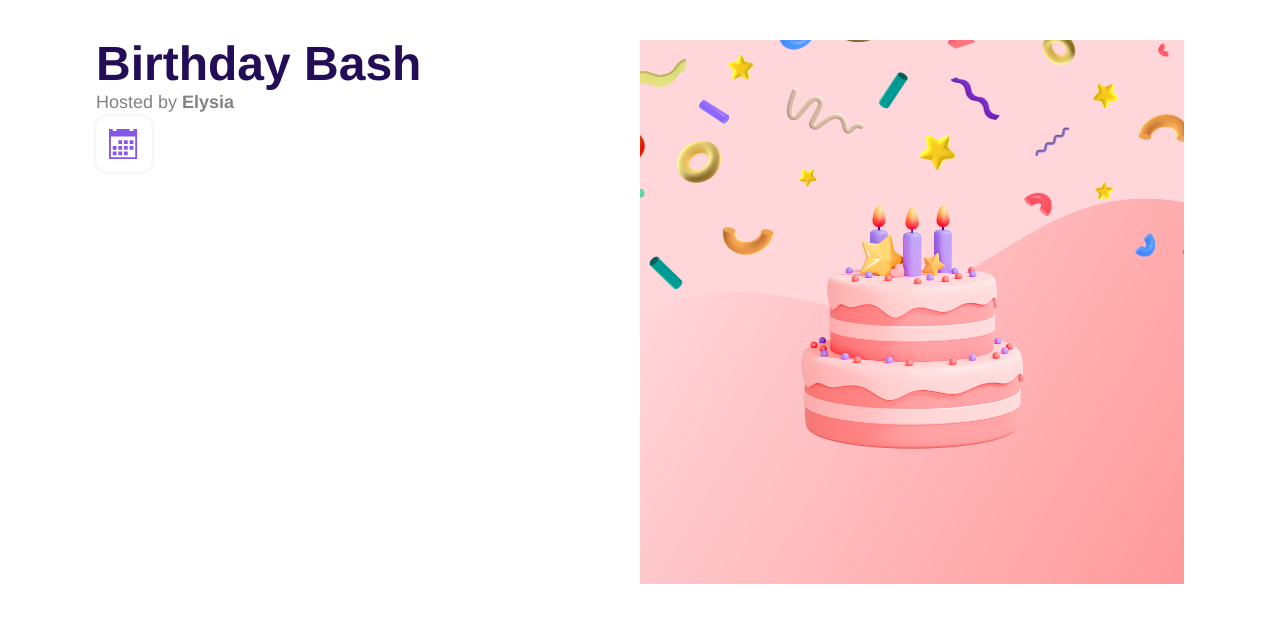
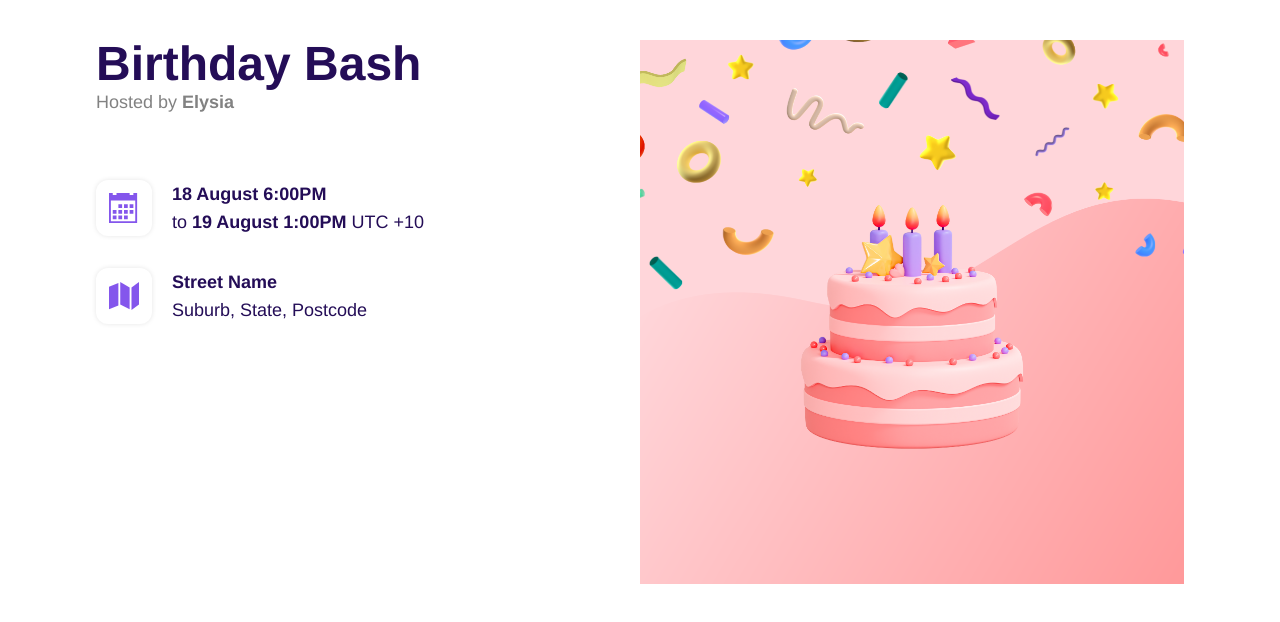
Before and after one commit to azizurrahman-zero/envited_client-side, a React (Create React App) app: page /event in a window 1280 px wide. Shown: the top 622 px of the page. Built offline with nearby package versions, Linux system fonts and the light colour scheme.

Commit message:
event page completed

```diff
--- a/src/Pages/Event.js
+++ b/src/Pages/Event.js
@@ -12,12 +12,32 @@ const Event = () => {
         <p className="text-lg text-[#828282] helvetica-font">
           Hosted by <span className="font-bold">Elysia</span>
         </p>
-        <div>
-          <div>
+        <div className="flex flex-col gap-8 mt-16">
+          <div className="flex gap-5">
             <div className="icon-shadow flex justify-center items-center text-[#8456EC] h-14 w-14 rounded-xl bg-white">
               <ImCalendar className="text-3xl" />
             </div>
-            <div></div>
+            <div>
+              <h6 className="font-bold text-lg text-[#240D57] helvetica-font">
+                18 August 6:00PM
+              </h6>
+              <h6 className="text-lg text-[#240D57] helvetica-font">
+                to <span className="font-bold">19 August 1:00PM</span> UTC +10
+              </h6>
+            </div>
+          </div>
+          <div className="flex gap-5">
+            <div className="icon-shadow flex justify-center items-center text-[#8456EC] h-14 w-14 rounded-xl bg-white">
+              <ImMap className="text-3xl" />
+            </div>
+            <div>
+              <h6 className="font-bold text-lg text-[#240D57] helvetica-font">
+                Street Name
+              </h6>
+              <h6 className="text-lg text-[#240D57] helvetica-font">
+                Suburb, State, Postcode
+              </h6>
+            </div>
           </div>
         </div>
       </div>
```
